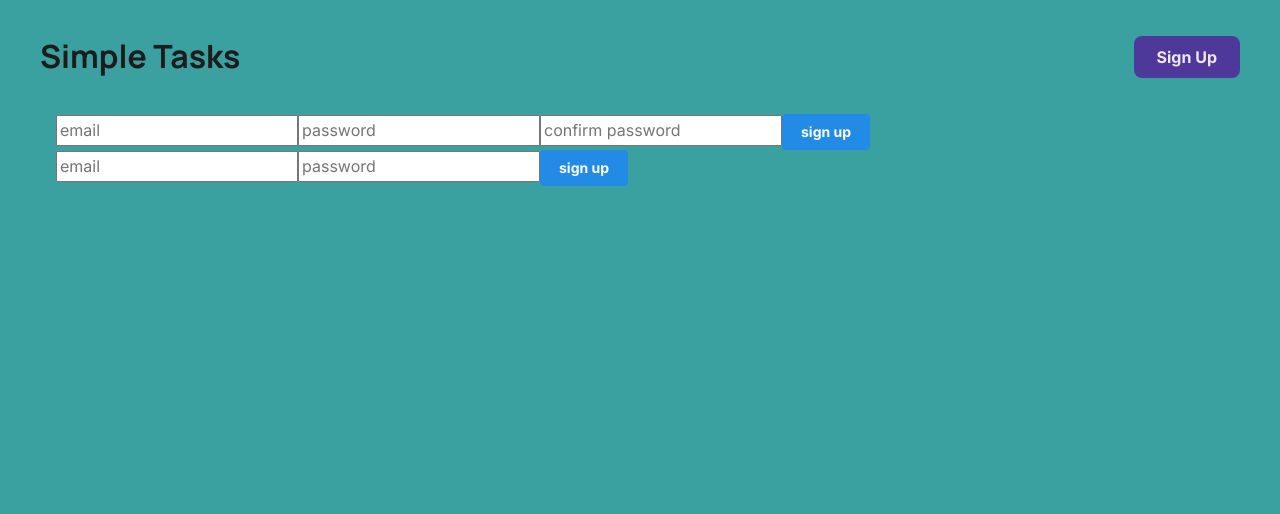
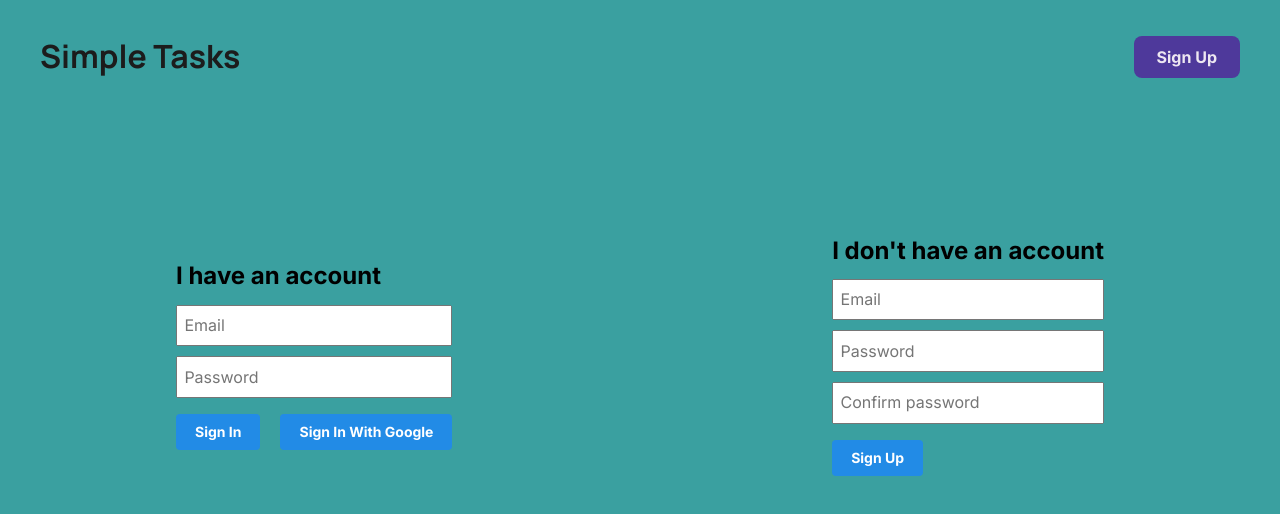
Before and after one commit to I-S-G/simple-tasks, a React (Vite) app: page /auth in a window 1280 px wide. Shown: the top 514 px of the page. Built offline with nearby package versions, Linux system fonts and the light colour scheme; no server answers.

Commit message:
added google sign in and changed auth page css

```diff
--- a/src/components/Sign In/sign-in.component.tsx
+++ b/src/components/Sign In/sign-in.component.tsx
@@ -2,9 +2,12 @@ import { useForm, SubmitHandler } from "react-hook-form";
 import { zodResolver } from "@hookform/resolvers/zod";
 import { z } from "zod";
 
+import { createUser } from "../../utils/firebase/firebase.utils";
+import { useTaskStore } from "../../store/tasks-store";
+
 import { Button } from "@mantine/core";
 
-import { signInWithEmail } from "../../utils/firebase/firebase.utils";
+import { signInWithEmail, signInWithGoogle } from "../../utils/firebase/firebase.utils";
 
 type SignInInputTypes = {
     email: string,
@@ -35,19 +38,36 @@ export default function SignIn() {
         reset();
     }
 
+    const onGoogleSignIn = async () => {
+
+        const tasks = useTaskStore((store) => store.tasks);
+
+        try {
+            const { user } = await signInWithGoogle();
+            await createUser(user, tasks);
+            console.log(user);
+        } catch (err) {
+            console.error(err);
+        }
+    }
+
     return (
-        <>
-            <form onSubmit={handleSubmit(onSignIn)}>
-                <input {...register("email")} placeholder="email"  />
+        <div>
+            <h2> I have an account </h2>
+            <form onSubmit={handleSubmit(onSignIn)} className="auth-form">
+                <input {...register("email")} placeholder="Email"  />
                     {
                         errors.email && <p> {`${errors.email.message}`} </p>
                     }
-                <input {...register("password")} placeholder="password"  />
+                <input {...register("password")} placeholder="Password"  />
                     {
                         errors.password && <p> {`${errors.password.message}`} </p>
                     }
-                <Button type="submit"> sign up </Button>
+                <div className="buttons">
+                    <Button type="submit"> sign in </Button>
+                    <Button onClick={onGoogleSignIn}> sign in with google</Button>
+                </div>
             </form>
-        </>
+        </div>
     )
 }
--- a/src/components/Sign Up/sign-up.component.tsx
+++ b/src/components/Sign Up/sign-up.component.tsx
@@ -6,6 +6,7 @@ import { useTaskStore } from "../../store/tasks-store";
 import { Button } from "@mantine/core";
 
 import { signUpWithEmail, createUser } from "../../utils/firebase/firebase.utils";
+import "./sign-up.styles.scss";
 
 type SignUpInputTypes = {
     email: string,
@@ -45,22 +46,25 @@ export default function SignUp() {
     }
 
     return (
-        <>
-            <form onSubmit={handleSubmit(onSignUp)}>
-                <input {...register("email")} placeholder="email"  />
+        <div>
+            <h2> I don't have an account </h2>
+            <form onSubmit={handleSubmit(onSignUp)} className="auth-form">
+                <input {...register("email")} placeholder="Email"  />
                     {
                         errors.email && <p> {`${errors.email.message}`} </p>
                     }
-                <input {...register("password")} placeholder="password"  />
+                <input {...register("password")} placeholder="Password"  />
                     {
                         errors.password && <p> {`${errors.password.message}`} </p>
                     }
-                <input {...register("confirmPassword")} placeholder="confirm password"  />
+                <input {...register("confirmPassword")} placeholder="Confirm password"  />
                     {
                         errors.confirmPassword && <p> {`${errors.confirmPassword.message}`} </p>
                     }
-                <Button type="submit"> sign up </Button>
+                <div className="buttons">
+                    <Button type="submit"> sign up </Button>
+                </div>
             </form>
-        </>
+        </div>
     )
 }
--- /dev/null
+++ b/src/components/Sign Up/sign-up.styles.scss
@@ -0,0 +1,18 @@
+input {
+    margin-top: 0.625rem;
+    padding: 0.4rem;
+}
+
+.buttons {
+    margin-top: 1rem;
+    display: flex;
+    column-gap: 1.25rem;
+    button {
+        text-transform: capitalize;
+    }
+}
+
+.auth-form {
+    display: flex;
+    flex-direction: column;
+}
--- /dev/null
+++ b/src/routes/Authentication/authentication.styles.scss
@@ -0,0 +1,6 @@
+.auth {
+    display: flex;
+    justify-content: space-between;
+    align-items: center;
+    min-height: 60vh;
+}
--- a/src/routes/Authentication/authentication.tsx
+++ b/src/routes/Authentication/authentication.tsx
@@ -5,6 +5,8 @@ import SignIn from "../../components/Sign In/sign-in.component";
 import { useUserStore } from "../../store/user-store";
 import { useNavigate } from "react-router-dom";
 import { useEffect } from "react";
+
+import "./authentication.styles.scss";
 
 export default function Authentication() {
 
@@ -18,9 +20,9 @@ export default function Authentication() {
     }, [currentUser])
 
     return (
-        <Container size= "xl">
+        <Container size= "md" className="auth">
+            <SignIn />
             <SignUp />
-            <SignIn />
         </Container>
     )
 }
```
